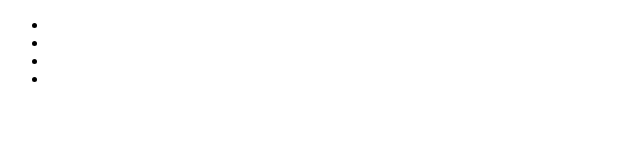
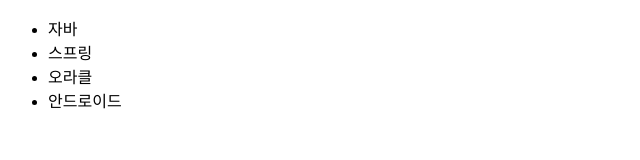
Before and after one commit to wowls118/kosmo-8-git, a plain HTML site: page WebContent/index.html in a window 1280 px wide. Shown: the whole page, without its empty margins (0-640 px from the left). Drawn offline with Linux system fonts and the light colour scheme.

Commit message:
자바 스프링 오라클 안드로이드 추가

```diff
--- a/WebContent/index.html
+++ b/WebContent/index.html
@@ -6,10 +6,10 @@
 </head>
 <body>
 	<ul>
-		<li></li>
-		<li></li>
-		<li></li>
-		<li></li>
+		<li>자바</li>
+		<li>스프링</li>
+		<li>오라클</li>
+		<li>안드로이드</li>
 	</ul>
 </body>
 </html>
```
